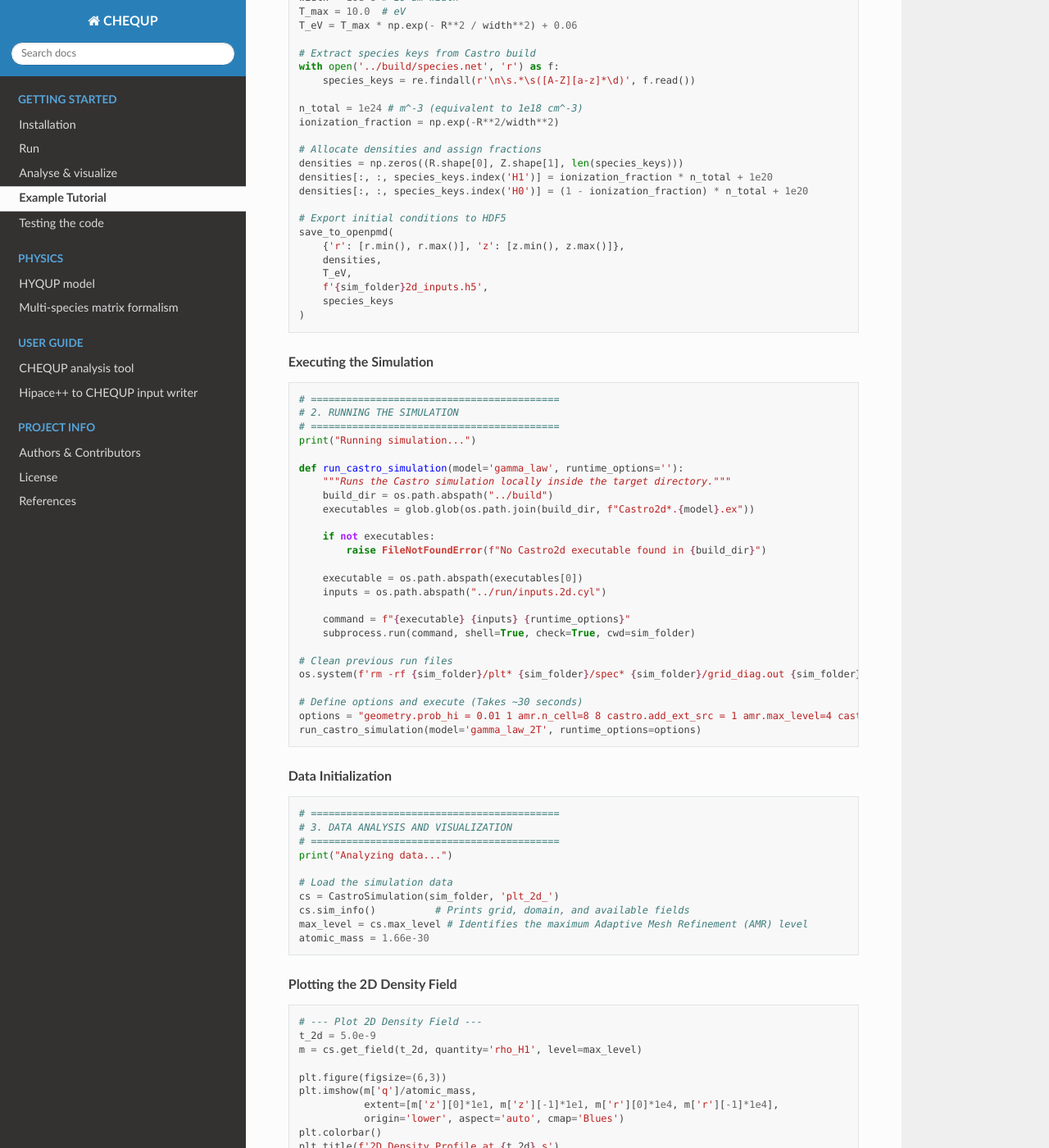
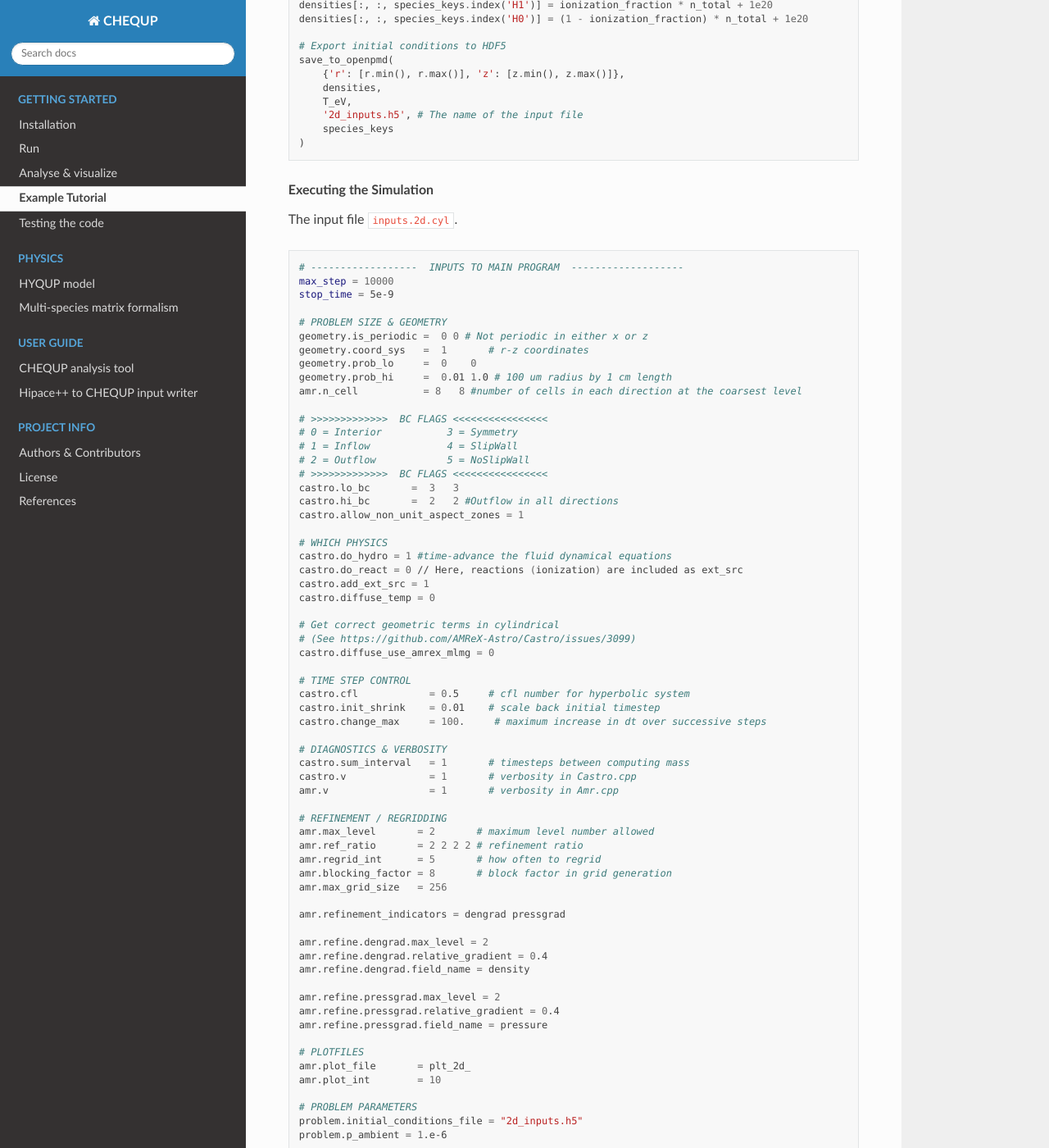
Before and after one commit to chequp-org/chequp, a Sphinx documentation site: the page built from docs/source/example_tutorial.rst, in a window 1280 px wide and 1400 px high, scrolled down 881 px. Shown: the whole window at 82% size. Built offline with Sphinx 7.4.7 and the Read the Docs theme 3.1.0, drawn with Linux system fonts in a browser that asks for light colours; some of the changed text lies outside the part shown.

Commit message:
Update doc

```diff
--- a/docs/source/example_tutorial.rst
+++ b/docs/source/example_tutorial.rst
@@ -2,17 +2,15 @@
 Example Tutorial
 ================
 
-This tutorial walks through creating initial conditions, running, and analyzing a 2D cylindrical (rz) Sedov-Taylor hydrodynamics expansion simulation. The simulation utilizes the Castro code, and requires the ``Castro2d`` executable compiled with the 1-temperature or 2-temperature model (``EOS_DIR := gamma_law`` or ``gamma_law_2T``).
+This tutorial walks through creating initial conditions, running, and analyzing a 2D cylindrical (rz) Sedov-Taylor hydrodynamics expansion simulation. The simulation utilizes the Castro code, and requires the ``Castro2d`` executable compiled with the 2-temperature model (``gamma_law_2T``).
 
-.. rubric:: Cell 1: Environment Setup
+.. rubric:: Environment Setup
 
 .. code-block:: python
 
     import os
     import sys
     import re
-    import glob
-    import subprocess
     import numpy as np
     import matplotlib.pyplot as plt
 
@@ -25,15 +23,6 @@ This tutorial walks through creating initial conditions, running, and analyzing
 .. rubric:: Generating Initial Conditions
 
 .. code-block:: python
-
-    # ==========================================
-    # 1. GENERATING INITIAL CONDITIONS
-    # ==========================================
-    print("Generating initial conditions...")
-
-    # Create simulation directory
-    sim_folder = '../run/run_tutorial_2d/'
-    os.makedirs(sim_folder, exist_ok=True)
 
     # Define a 2D cylindrical grid: 100 um radius by 1 cm length
     r = np.linspace(0.0, 100e-6, 100)
@@ -62,50 +51,96 @@ This tutorial walks through creating initial conditions, running, and analyzing
         {'r': [r.min(), r.max()], 'z': [z.min(), z.max()]},
         densities,
         T_eV,
-        f'{sim_folder}2d_inputs.h5',
+        '2d_inputs.h5', # The name of the input file
         species_keys
     )
 
 
 .. rubric:: Executing the Simulation
 
-.. code-block:: python
+The input file ``inputs.2d.cyl``.
 
-    # ==========================================
-    # 2. RUNNING THE SIMULATION
-    # ==========================================
-    print("Running simulation...")
+.. code-block:: bash
 
-    def run_castro_simulation(model='gamma_law', runtime_options=''):
-        """Runs the Castro simulation locally inside the target directory."""
-        build_dir = os.path.abspath("../build")
-        executables = glob.glob(os.path.join(build_dir, f"Castro2d*.{model}.ex"))
+    # ------------------  INPUTS TO MAIN PROGRAM  -------------------
+    max_step = 10000
+    stop_time = 5e-9
 
-        if not executables:
-            raise FileNotFoundError(f"No Castro2d executable found in {build_dir}")
+    # PROBLEM SIZE & GEOMETRY
+    geometry.is_periodic =  0 0 # Not periodic in either x or z
+    geometry.coord_sys   =  1       # r-z coordinates
+    geometry.prob_lo     =  0    0
+    geometry.prob_hi     =  0.01 1.0 # 100 um radius by 1 cm length
+    amr.n_cell           = 8   8 #number of cells in each direction at the coarsest level
 
-        executable = os.path.abspath(executables[0])
-        inputs = os.path.abspath("../run/inputs.2d.cyl")
+    # >>>>>>>>>>>>>  BC FLAGS <<<<<<<<<<<<<<<<
+    # 0 = Interior           3 = Symmetry
+    # 1 = Inflow             4 = SlipWall
+    # 2 = Outflow            5 = NoSlipWall
+    # >>>>>>>>>>>>>  BC FLAGS <<<<<<<<<<<<<<<<
+    castro.lo_bc       =  3   3
+    castro.hi_bc       =  2   2 #Outflow in all directions
+    castro.allow_non_unit_aspect_zones = 1
 
-        command = f"{executable} {inputs} {runtime_options}"
-        subprocess.run(command, shell=True, check=True, cwd=sim_folder)
+    # WHICH PHYSICS
+    castro.do_hydro = 1 #time-advance the fluid dynamical equations
+    castro.do_react = 0 // Here, reactions (ionization) are included as ext_src
+    castro.add_ext_src = 1
+    castro.diffuse_temp = 0
 
-    # Clean previous run files
-    os.system(f'rm -rf {sim_folder}/plt* {sim_folder}/spec* {sim_folder}/grid_diag.out {sim_folder}/amr_diag.out {sim_folder}/chk*')
+    # Get correct geometric terms in cylindrical
+    # (See https://github.com/AMReX-Astro/Castro/issues/3099)
+    castro.diffuse_use_amrex_mlmg = 0
 
-    # Define options and execute (Takes ~30 seconds)
-    options = "geometry.prob_hi = 0.01 1 amr.n_cell=8 8 castro.add_ext_src = 1 amr.max_level=4 castro.diffuse_temp = 0 problem.initial_conditions_file=2d_inputs.h5"
-    run_castro_simulation(model='gamma_law_2T', runtime_options=options)
+    # TIME STEP CONTROL
+    castro.cfl            = 0.5     # cfl number for hyperbolic system
+    castro.init_shrink    = 0.01    # scale back initial timestep
+    castro.change_max     = 100.     # maximum increase in dt over successive steps
 
+    # DIAGNOSTICS & VERBOSITY
+    castro.sum_interval   = 1       # timesteps between computing mass
+    castro.v              = 1       # verbosity in Castro.cpp
+    amr.v                 = 1       # verbosity in Amr.cpp
+
+    # REFINEMENT / REGRIDDING
+    amr.max_level       = 2       # maximum level number allowed
+    amr.ref_ratio       = 2 2 2 2 # refinement ratio
+    amr.regrid_int      = 5       # how often to regrid
+    amr.blocking_factor = 8       # block factor in grid generation
+    amr.max_grid_size   = 256
+
+    amr.refinement_indicators = dengrad pressgrad
+
+    amr.refine.dengrad.max_level = 2
+    amr.refine.dengrad.relative_gradient = 0.4
+    amr.refine.dengrad.field_name = density
+
+    amr.refine.pressgrad.max_level = 2
+    amr.refine.pressgrad.relative_gradient = 0.4
+    amr.refine.pressgrad.field_name = pressure
+
+    # PLOTFILES
+    amr.plot_file       = plt_2d_
+    amr.plot_int        = 10
+
+    # PROBLEM PARAMETERS
+    problem.initial_conditions_file = "2d_inputs.h5"
+    problem.p_ambient = 1.e-6
+
+    # EOS
+    eos.eos_assume_neutral = 0
+    eos.eos_gamma = 1.66666667
+
+
+Run the 2D simulation
+
+.. code-block:: bash
+
+   ../build/Castro2d.gnu.MPI.gamma_law_2T.ex inputs.2d.cyl
 
 .. rubric:: Data Initialization
 
 .. code-block:: python
-
-    # ==========================================
-    # 3. DATA ANALYSIS AND VISUALIZATION
-    # ==========================================
-    print("Analyzing data...")
 
     # Load the simulation data
     cs = CastroSimulation(sim_folder, 'plt_2d_')
@@ -119,7 +154,7 @@ This tutorial walks through creating initial conditions, running, and analyzing
 .. code-block:: python
 
     # --- Plot 2D Density Field ---
-    t_2d = 5.0e-9
+    t_2d = 3.0e-9
     m = cs.get_field(t_2d, quantity='rho_H1', level=max_level)
 
     plt.figure(figsize=(6,3))
--- a/docs/source/index.rst
+++ b/docs/source/index.rst
@@ -1,7 +1,8 @@
 CHEQUP |release| Documentation
 ==============================
 
-CHEQUP (Castro-based Hofi Expansion with QUasineutral Plasma) is a module built on the Castro code https://github.com/AMReX-Astro/Castro for high-performance physics simulations, and using the HYQUP model developed for simulating quasineutral plasmas. It is designed to handle complex plasma dynamics, including ionization, recombination, and energy transfer processes, in a computationally efficient manner.
+CHEQUP (Castro-based Hofi Expansion with QUasineutral Plasma) is a module built on the Castro code https://github.com/AMReX-Astro/Castro for high-performance physics simulations, and using the HYQUP model developed for the simulation of HOFI channel. It is designed to handle complex plasma dynamics, including ionization, recombination, and energy transfer processes, in a computationally efficient manner.
+
 .. grid:: 1 1 2 2
     :gutter: 2
 
```
